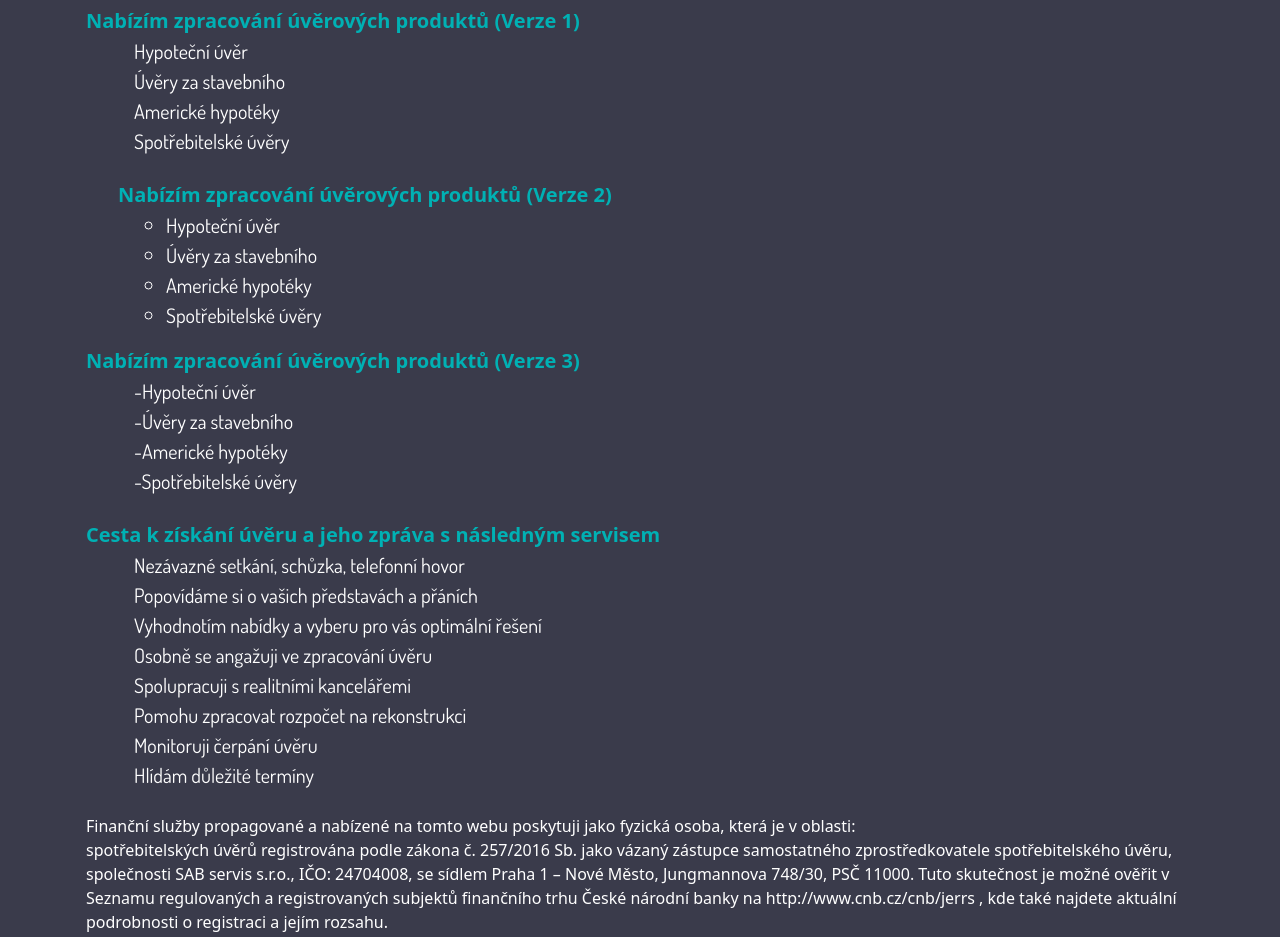
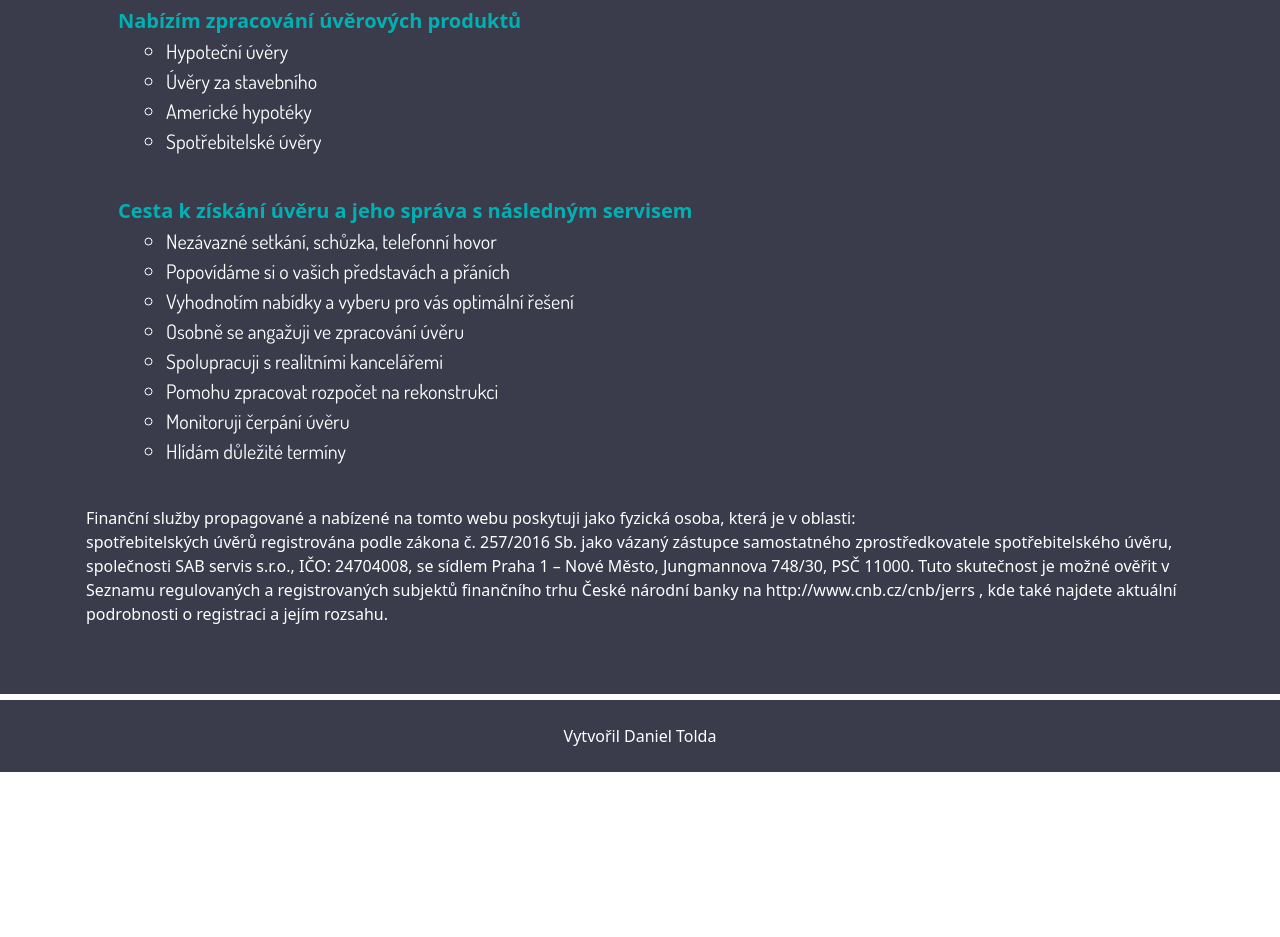
Before and after one commit to Dxnxex/web_JosefTolda, a plain HTML site: page sluzby.html in a window 1280 px wide. Shown: the part 460-1397 px from the top of the page. After the commit the page ends 1232 px from the top, so only its background shows below. Drawn offline with nearby package versions, Linux system fonts and the light colour scheme; a web font is replaced by a local one.

Commit message:
Požadovaná stylizace, logo, footer

```diff
--- a/index.html
+++ b/index.html
@@ -3,10 +3,16 @@
 <head>
     <meta charset="UTF-8">
     <meta name="viewport" content="width=device-width, initial-scale=1.0">
+
     <link href="https://cdn.jsdelivr.net/npm/bootstrap@5.3.3/dist/css/bootstrap.min.css" rel="stylesheet" integrity="sha384-QWTKZyjpPEjISv5WaRU9OFeRpok6YctnYmDr5pNlyT2bRjXh0JMhjY6hW+ALEwIH" crossorigin="anonymous">
     <script src="https://cdn.jsdelivr.net/npm/bootstrap@5.3.3/dist/js/bootstrap.bundle.min.js" integrity="sha384-YvpcrYf0tY3lHB60NNkmXc5s9fDVZLESaAA55NDzOxhy9GkcIdslK1eN7N6jIeHz" crossorigin="anonymous"></script>
     <link rel="stylesheet" href="style.css?v=1.0">
+    <link rel="icon" href="images/JosefTolda - Logo 2BW.png" type="image/x-icon">
+
     <title>Josef Tolda - Finanční poradce</title>
+
+    <meta name="description" content="Josef Tolda, finanční poradce, nabízí individuální přístup k úvěrovým produktům a odborné poradenství. Kontaktujte mě pro více informací." />
+    <meta name="keywords" content="finanční poradenství, úvěry, hypoteční úvěr, osobní finance" />
 
     <meta http-equiv="Cache-Control" content="no-cache, no-store, must-revalidate" />
     <meta http-equiv="Pragma" content="no-cache" />
@@ -64,10 +70,16 @@
         <!--NAVIGACE (UKONČENÍ)-->
 
 
+         <!--LOGO (ZAČÁTEK) -->
+        <header>
+            <a href="index.html" class="backgroundLogo">
+                <div class="borders">
+                    <img class="d-none d-md-block image-fluid col-md-2" alt="Logo Josef Tolda">
+                </div>
+            </a>
+        </header>
+        <!--LOGO (UKONČENÍ) -->
 
-        <!--LOGO (ZAČÁTEK) -->
-        <div class="borders backgroundLogo"><img  class="d-none d-md-block | image-fluid col-md-2 "></div>
-         <!--LOGO (UKONČENÍ) -->
 
         <header class="container">
             <div class="row py-3">
@@ -202,18 +214,18 @@
 
 <!--KONTAKT | ZAČÁTEK -->
 <div class="backgroundDark">
+
     <article class="container ">
         <div class="row | justify-content-end align-items-center text-center">
 
             <section class="col-12 col-sm-9 col-md-12 | borders ">
 
-                <div class="container my-5">
+                <div class="my-5">
 
                     <h2 class="fontMain fs-2 fw-bold | colorLightBig | mb-2">KONTAKTUJTE MĚ</h2>
 
 
-
-                    <form action="*contact.php" method="POST">
+                    <form action="contact.php" method="POST">
                         <div class="row mb-3">
                             <div class="col-md-6">
                                 <label for="name" class="form-label | colorLight fw-bold fs-5">Jméno</label>
@@ -310,26 +322,19 @@
 
 <footer>
     <div class="backgroundDark colorLight | py-4 | bordersFooter">
-        <div class="container | justify-content-end align-items-center text-center ">
-            Vytvořil Daniel Tolda
+        <div class="container | d-flex justify-content-between align-items-center text-center | borders">
+
+            <div class="text-center flex-grow-1 | fs-5">
+                <span>@2024 Vytvořil <a class="myLink" href="https://www.linkedin.com/in/daniel-tolda-bb3602312/">Daniel Tolda</a></span>
+            </div>
+
+            <div class="d-flex">
+                <a href="https://www.linkedin.com/in/josef-tolda-46b564b9"><img src="images/links/linkLinkedIn.png" alt="Odkaz na LinkedIn" class="footerLogo | px-3 | borders"> </a>
+                <a href="https://www.financepodlupou.cz/"><img src="images/links/linkFinance.png" alt="Odkaz na FinancePodLupou" class="footerLogo | px-3 | borders"></a>
+            </div>
+
         </div>
     </div>
 </footer>
 
-
 </html>
-
-<!--
-
-
-<script>
-    window.addEventListener('scroll', function() {
-        let scrollTop = window.pageYOffset || document.documentElement.scrollTop;
-        let viewportHeight = window.innerHeight/5;
-        let background = document.querySelector('.backgroundLogo');
-        if (scrollTop > viewportHeight) {background.style.opacity = '0';  } else {background.style.opacity = '1'; }
-    });
-</script>
-
-
--->
--- a/sluzby.html
+++ b/sluzby.html
@@ -66,20 +66,12 @@
             <h2 class="fontMain fs-2 fw-bold | colorLightBig | mb-2">Služby</h2>
             <p class="colorLight | fs-5 fontMain">
 
-                <div class="d-flex flex-column align-items-start | fs-5">
-                    <span class="colorLightBigBold">Nabízím zpracování úvěrových produktů (Verze 1)</span>
-                    <span class="ms-5 fontMain">Hypoteční úvěr</span>
-                    <span class="ms-5 fontMain">Úvěry za stavebního</span>
-                    <span class="ms-5 fontMain">Americké hypotéky</span>
-                    <span class="ms-5 fontMain">Spotřebitelské úvěry</span>
-                </div>
 
-                <br>
 
                 <div class="d-flex flex-column align-items-start | fs-5">
                     <ul style="list-style-type: circle;">
-                        <li class="FontMain colorLightBigBold" style="list-style-type: none;">Nabízím zpracování úvěrových produktů (Verze 2)</li>
-                        <li class="ms-5 fontMain">Hypoteční úvěr</li>
+                        <li class="FontMain colorLightBigBold" style="list-style-type: none;">Nabízím zpracování úvěrových produktů</li>
+                        <li class="ms-5 fontMain">Hypoteční úvěry</li>
                         <li class="ms-5 fontMain">Úvěry za stavebního</li>
                         <li class="ms-5 fontMain">Americké hypotéky</li>
                         <li class="ms-5 fontMain">Spotřebitelské úvěry</li>
@@ -87,28 +79,26 @@
                     </ul>
                 </div>
 
-                <div class="d-flex flex-column align-items-start | fs-5">
-                    <span class="colorLightBigBold">Nabízím zpracování úvěrových produktů (Verze 3)</span>
-                    <span class="ms-5 fontMain">-Hypoteční úvěr</span>
-                    <span class="ms-5 fontMain">-Úvěry za stavebního</span>
-                    <span class="ms-5 fontMain">-Americké hypotéky</span>
-                    <span class="ms-5 fontMain">-Spotřebitelské úvěry</span>
-                </div>
-
-
                 <br>
 
                 <div class="d-flex flex-column align-items-start | fs-5">
-                    <span class="colorLightBigBold">Cesta k získání úvěru a jeho zpráva s následným servisem </span>
-                    <span class="ms-5 fontMain">Nezávazné setkání, schůzka, telefonní hovor</span>
-                    <span class="ms-5 fontMain">Popovídáme si o vašich představách a přáních</span>
-                    <span class="ms-5 fontMain">Vyhodnotím nabídky a vyberu pro vás optimální řešení</span>
-                    <span class="ms-5 fontMain">Osobně se angažuji ve zpracování úvěru</span>
-                    <span class="ms-5 fontMain">Spolupracuji s realitními kancelářemi</span>
-                    <span class="ms-5 fontMain">Pomohu zpracovat rozpočet na rekonstrukci</span>
-                    <span class="ms-5 fontMain">Monitoruji čerpání úvěru</span>
-                    <span class="ms-5 fontMain">Hlídám důležité termíny</span>
-                </div>
+
+
+                    <div class="d-flex flex-column align-items-start | fs-5">
+                        <ul style="list-style-type: circle;">
+                            <li class="FontMain colorLightBigBold" style="list-style-type: none;">Cesta k získání úvěru a jeho správa s následným servisem</li>
+                            <li class="ms-5 fontMain">Nezávazné setkání, schůzka, telefonní hovor</li>
+                            <li class="ms-5 fontMain">Popovídáme si o vašich představách a přáních</li>
+                            <li class="ms-5 fontMain">Vyhodnotím nabídky a vyberu pro vás optimální řešení</li>
+                            <li class="ms-5 fontMain">Osobně se angažuji ve zpracování úvěru</li>
+                            <li class="ms-5 fontMain">Spolupracuji s realitními kancelářemi</li>
+                            <li class="ms-5 fontMain">Pomohu zpracovat rozpočet na rekonstrukci</li>
+                            <li class="ms-5 fontMain">Monitoruji čerpání úvěru</li>
+                            <li class="ms-5 fontMain">Hlídám důležité termíny</li>
+                        </ul>
+                    </div>
+
+
 
 
                 <div class="d-flex flex-column align-items-start | fs-6">
--- a/style.css
+++ b/style.css
@@ -345,3 +345,15 @@
 
     @media (min-width: 0px) {.navBackgroundDark      {background-color: #00000065;}}
     @media (min-width: 768px) {.navBackgroundDark    {background-color: #ffffff00;}}
+
+
+    .myLink{
+
+        color: var(--colorLightBig);
+        text-decoration: none;
+
+    }
+
+    .footerLogo{
+        height: 60px;
+    }
```
Also changed, not shown: scripts/Scroll.js (+13 -3 lines), images/JosefTolda - Logo 2BW.png (added), images/links/linkFinance.png (added), images/links/linkLinkedIn.png (added).
